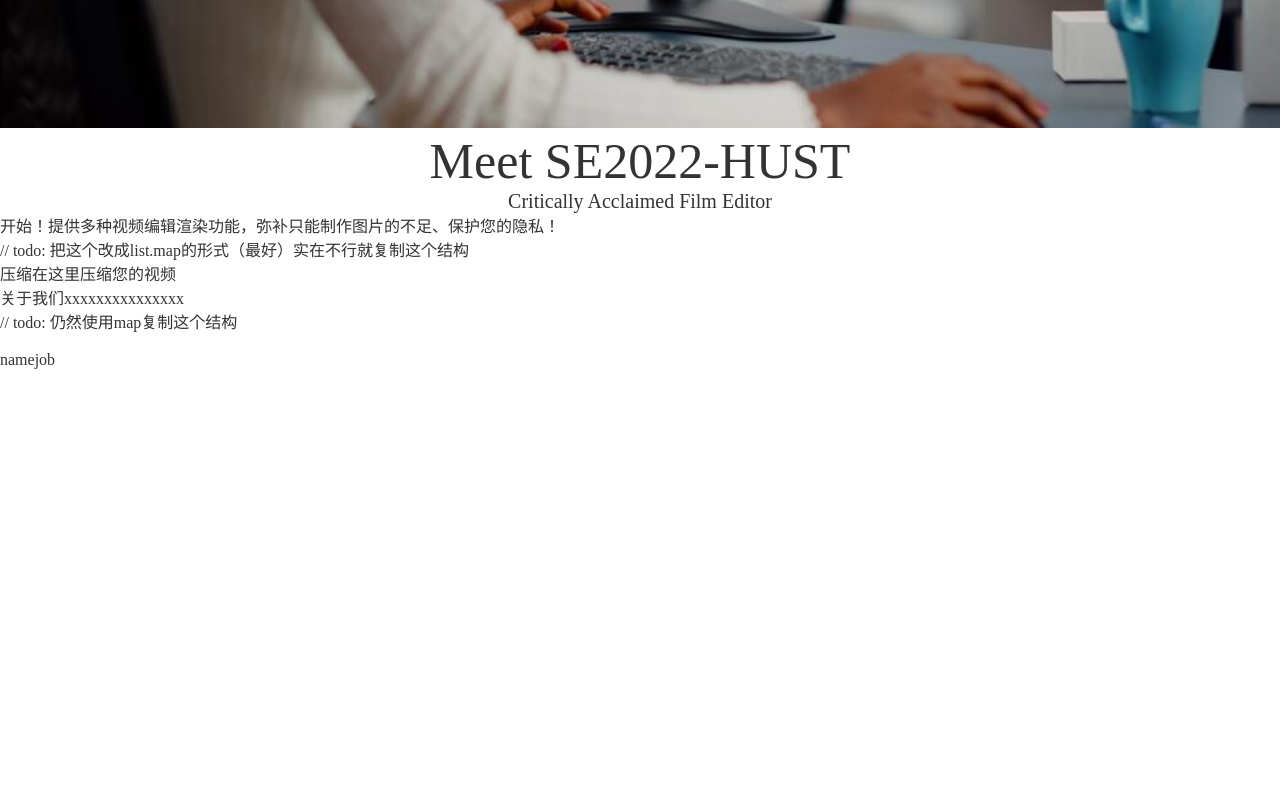
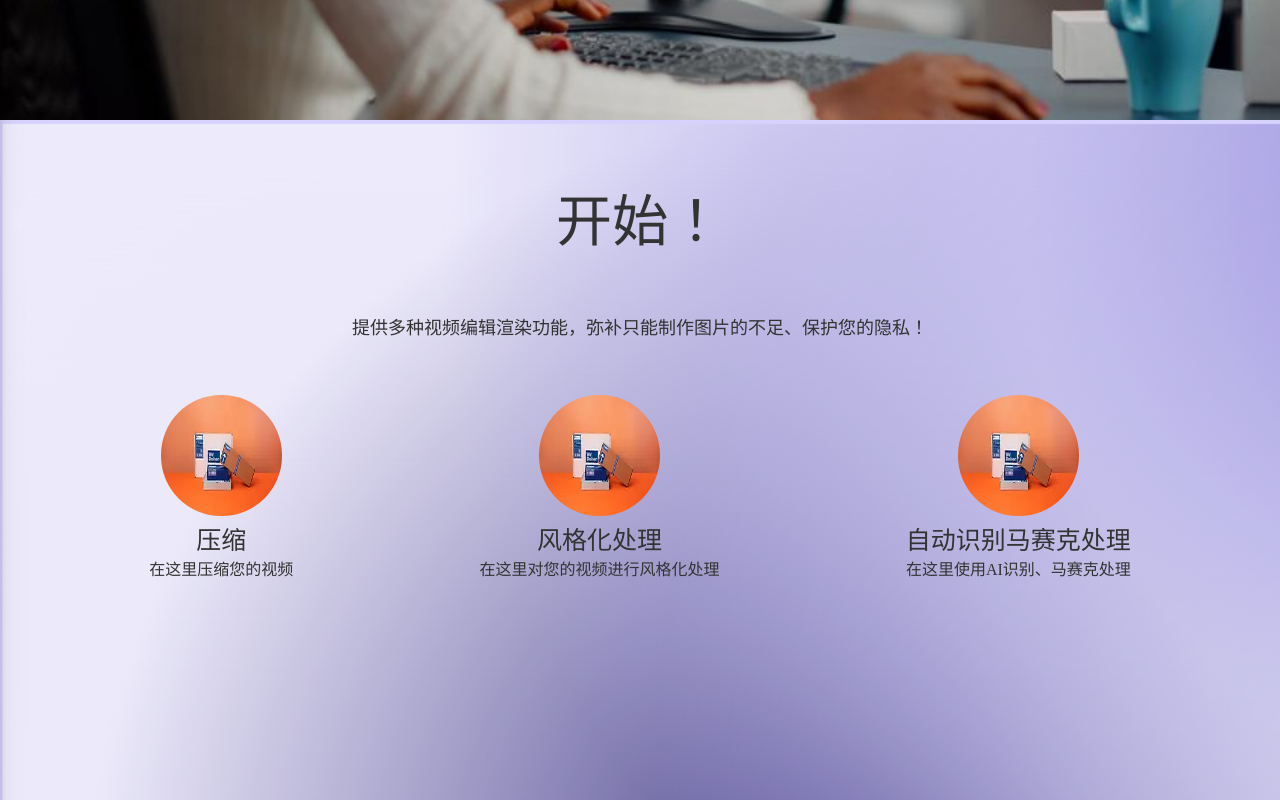
Before and after one commit to SE2022-HUST/shxd-official, a React app: page / in a window 1280 px wide. Shown: the part 840-1640 px from the top of the page. Before the commit the page ends 1209 px from the top, so only its background shows below. Built offline with nearby package versions, Linux system fonts and the light colour scheme.

Commit message:
完善前端组件和布局

```diff
--- a/src/Components/About/About.tsx
+++ b/src/Components/About/About.tsx
@@ -3,10 +3,10 @@ import React from 'react'
 // 记得导入css
 export default function About () {
     return (
-        <>
+        <div className='content'>
             <div>
-                <a>关于我们</a>
-                <a>xxxxxxxxxxxxxxx</a>
+                <div className='start'>关于我们</div>
+                <div className='line1'>from HUST</div>
             </div>
             <section>
                 // todo:    仍然使用map复制这个结构
@@ -18,6 +18,6 @@ export default function About () {
                     </div>
                 </div>
             </section>
-        </>
+        </div>
     )
 }
--- a/src/Components/Banner/Banner.css
+++ b/src/Components/Banner/Banner.css
@@ -5,16 +5,26 @@
 }
 
 .ban_content {
+    background-image:url(../../Image/bkg.jpg) ;
+    width: 100%;
+    height: 740px;
+    background-size:cover;
     display: flex;
     flex-direction: column;
     align-items: center;
 }
 .ban_header {
-    font-size: 50px;
+    font-weight: bold;
+    font-size: 72px;
+    line-height: 370px;
+    color:white
 }
 
 .ban_text{
+    font-weight: bold;
     font-size: 20px;
+    line-height: 1.25em;
+    color:white
 }
 
 /* .banner {
--- a/src/Components/Banner/Banner.tsx
+++ b/src/Components/Banner/Banner.tsx
@@ -4,11 +4,12 @@ import './Banner.css';
 export default function Banner () {
     return (
         <div className='banner'>
-            <img src={require('../../Image/bkg.jpg')} className='ban_bkg'/>
             <div className='ban_content'>
-                <div className='ban_header'>Meet SE2022-HUST</div>
+                <div className='ban_header'>Meet SE2022
+                -HUST</div>
                 <div className='ban_text'>Critically Acclaimed Film Editor</div>
             </div>
         </div>
     )
 }
+// <img src={require('../../Image/bkg.jpg')} className='ban_bkg'/>
--- a/src/Components/Header/Header.css
+++ b/src/Components/Header/Header.css
@@ -4,6 +4,8 @@
     align-items: center;
     flex-direction: column;
     height: 200px;
+    font-size: 10px;
+    font-family: Arial,Helvetica,sans-serif
 }
 .headerCon {
     width: 128px;
--- a/src/Components/Intro/Intro.css
+++ b/src/Components/Intro/Intro.css
@@ -0,0 +1,22 @@
+.content{
+    background-image:url(../../Image/purple.png) ;
+    width: 100%;
+    height: 772px;
+    background-size:cover;
+}
+
+.start{
+    padding: 56px;
+    font-size: 56px;
+    text-align: center;
+}
+
+.offer{
+    padding: 0;
+    font-size: 18px;
+    text-align: center;
+}
+
+.list{
+    padding:56px;
+}
--- /dev/null
+++ b/src/Components/Intro/Intro.json
@@ -0,0 +1,19 @@
+{
+    "list":[
+        {
+            "name":"压缩",
+            "description":"在这里压缩您的视频",
+            "imgUrl":"src/Image/2.jpg"
+        },
+        {
+            "name":"风格化处理",
+            "description":"在这里对您的视频进行风格化处理，多种风格供您选择",
+            "imgUrl":"../../Image/3.jpg"
+        },
+        {
+            "name":"自动识别马赛克处理",
+            "description":"在这里使用我们的AI技术自动识别视频中特定对象并自动马赛克处理",
+            "imgUrl":"../../Image/1.jpg"
+        }
+    ]
+}
--- a/src/Components/Intro/Intro.tsx
+++ b/src/Components/Intro/Intro.tsx
@@ -1,21 +1,31 @@
 import React from 'react'
+import "./Intro.css"
+import {OptionType,OptionTypeC}from "../../type/OptionType"
+import Option from "../Option/Option"
 
 // 记得导入css
 export default function Intro () {
+    let jarrstr = '[{        "name":"压缩",        "description":"在这里压缩您的视频",        "imgUrl":1    },    {        "name":"风格化处理",        "description":"在这里对您的视频进行风格化处理",        "imgUrl":2    },    {        "name":"自动识别马赛克处理",        "description":"在这里使用AI识别、马赛克处理",        "imgUrl":3    }]'
+    let list=[];
+    for(let i=0;i<3;i++){
+        list.push(JSON.parse(jarrstr)[i]);
+    }
+    let imgUrlList=["../../Image/2.jpg","../../Image/3.jpg","../../Image/1.jpg"]
+
+    // todo:    把这个改成list.map的形式(最好)实在不行就复制这个结构
     return (
-        <div>
+        <div className='content'>
             <div>
-                <a>开始！</a>
-                <a>提供多种视频编辑渲染功能，弥补只能制作图片的不足、保护您的隐私！</a>
+                <div className='start'>开始！</div>
+                <div className='offer'>提供多种视频编辑渲染功能，弥补只能制作图片的不足、保护您的隐私！</div>
             </div>
-            <section>
-                // todo:    把这个改成list.map的形式（最好）实在不行就复制这个结构
-                <div>
-                    <img/>
-                    <a>压缩</a>
-                    <a>在这里压缩您的视频</a>
-                </div>
+            <section className='list' style={{display:'flex',justifyContent:'space-around'}}>
+                {list.map(item=>
+                    <Option
+                            imgUrl={imgUrlList[item.imgUrl-1]}
+                            name={item.name}
+                            description={item.description}></Option>)}
             </section>
         </div>
-    )
+    );
 }
--- /dev/null
+++ b/src/Components/Option/Option.css
@@ -0,0 +1,13 @@
+.picture{
+    width: 121px;
+    height: 121px;
+    border-radius: 60px;
+}
+
+.container{
+    text-align: center;
+}
+
+.name{
+    font-size: 25px;
+}
--- /dev/null
+++ b/src/Components/Option/Option.tsx
@@ -0,0 +1,12 @@
+import React from 'react'
+import "./Option.css"
+import {OptionType,OptionTypeC}from "../../type/OptionType"
+
+export default function Option (prop:OptionType){
+    console.log(prop.imgUrl);//问题：不对称
+    return (<div className='container'>
+                <img className='picture' src={require("../../Image/2.jpg")}/>
+                <div className='name'>{prop.name}</div>
+                <div className='description'>{prop.description}</div>
+            </div>);
+}
--- /dev/null
+++ b/src/type/OptionType.ts
@@ -0,0 +1,16 @@
+export interface OptionType{
+    name:string;
+    description:string;
+    imgUrl:string;
+}
+
+export class OptionTypeC{
+    name:string;
+    description:string;
+    imgUrl:string;
+    constructor(instance: OptionTypeC) {
+        this.name=instance.name;
+        this.description=instance.description;
+        this.imgUrl=instance.imgUrl;
+    }
+}
```
